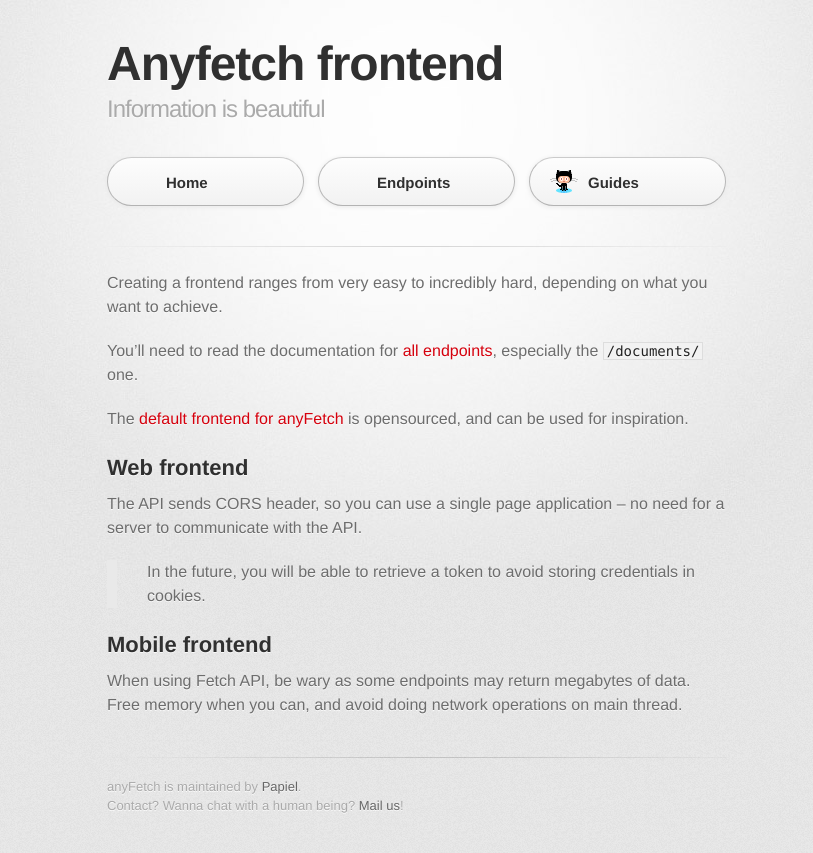
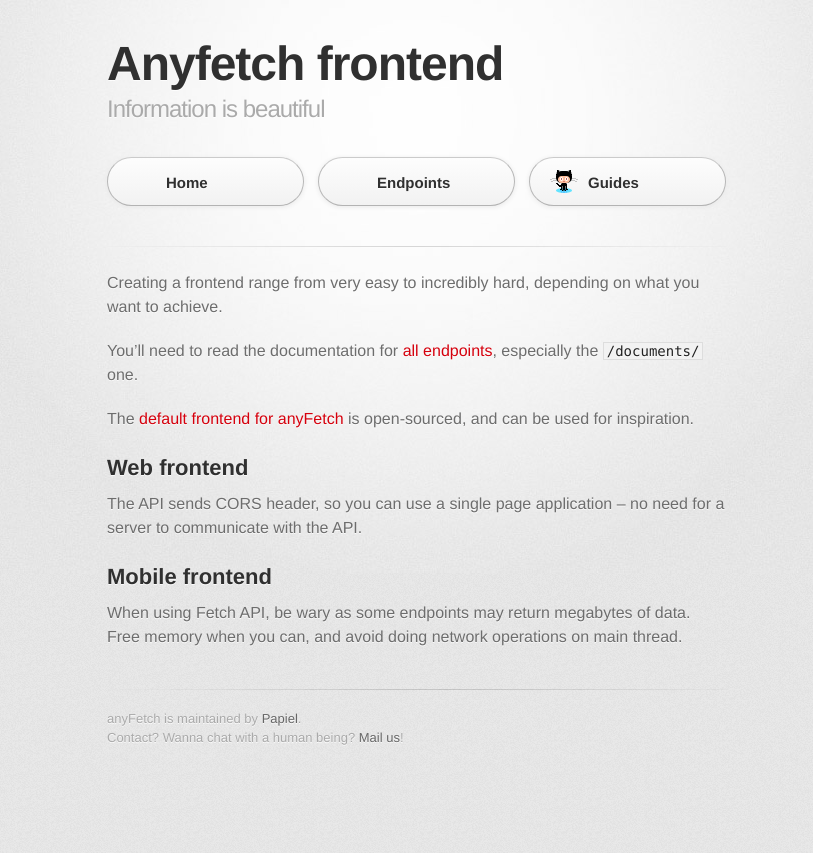
Before and after one commit to AnyFetch/developers.anyfetch.com, a Jekyll site: the page built from guides/frontend.md, in a window 1280 px wide. Shown: the top 853 px of the page, without its empty margins (223-1036 px from the left). Built offline with Jekyll 4.4.1, drawn with Linux system fonts in a browser that asks for light colours; some web fonts are replaced; Markdown is read by kramdown in place of the engine named in the settings.

Commit message:
Guides rereading

```diff
--- a/guides/frontend.md
+++ b/guides/frontend.md
@@ -4,17 +4,16 @@ subtitle: Information is beautiful
 layout: doc
 ---
 
-Creating a frontend ranges from very easy to incredibly hard, depending on what you want to achieve.
+Creating a frontend range from very easy to incredibly hard, depending on what you want to achieve.
 
 You'll need to read the documentation for [all endpoints](/endpoints), especially the `/documents/` one.
 
 
-The [default frontend for anyFetch](https://github.com/Papiel/anyfetch.com) is opensourced, and can be used for inspiration.
+The [default frontend for anyFetch](https://github.com/Papiel/anyfetch.com) is open-sourced, and can be used for inspiration.
 
 ## Web frontend
 The API sends CORS header, so you can use a single page application -- no need for a server to communicate with the API.
 
-> In the future, you will be able to retrieve a token to avoid storing credentials in cookies.
 
 ## Mobile frontend
 When using Fetch API, be wary as some endpoints may return megabytes of data. Free memory when you can, and avoid doing network operations on main thread.
```
Also changed, not shown: guides/hello-world.md (+1 -1 lines), guides/hydrater.md (+1 -1 lines).
